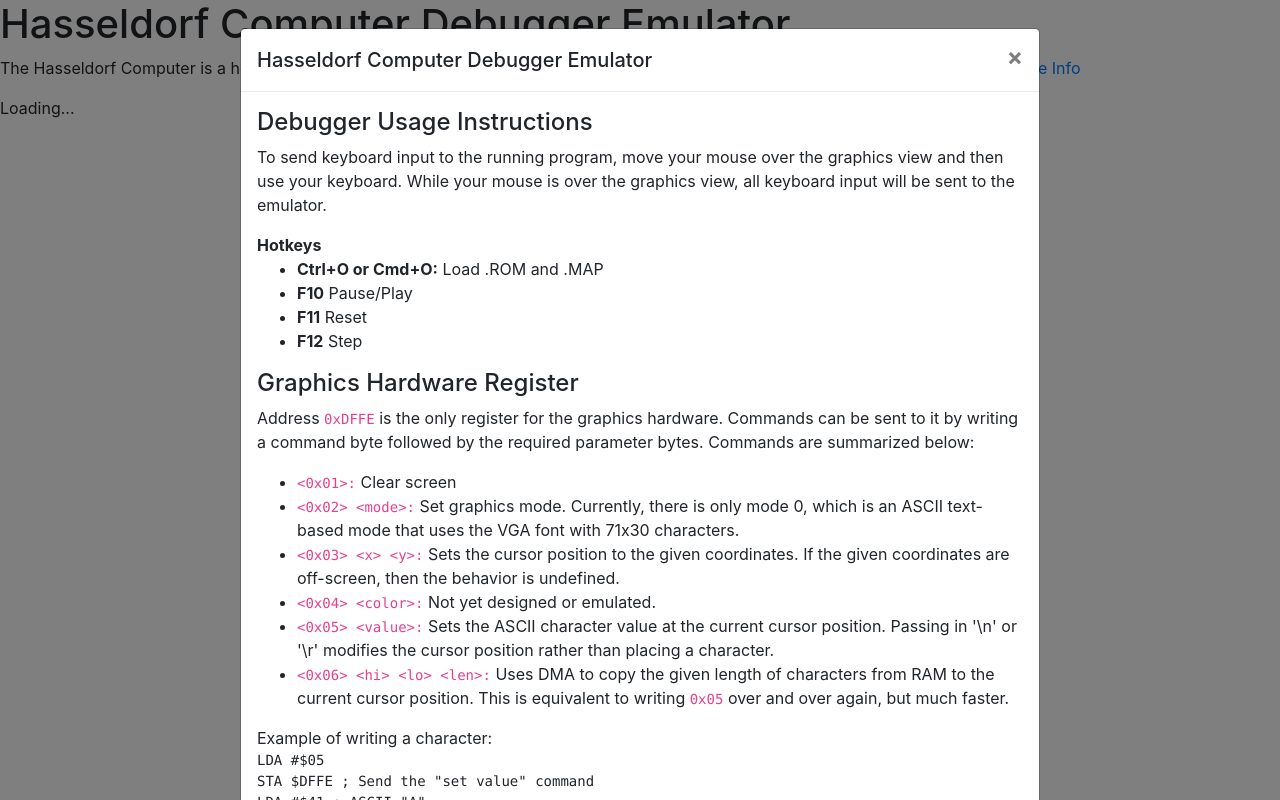
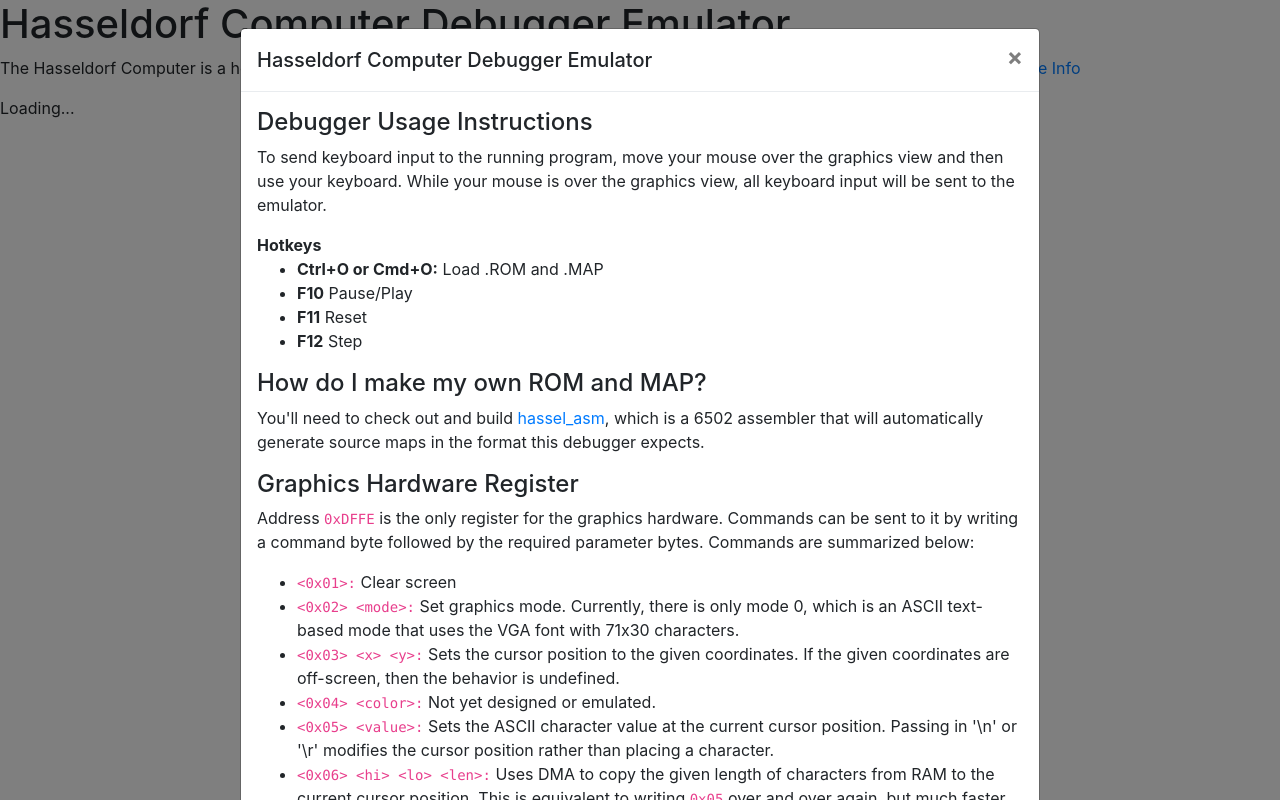
Before and after one commit to jdisanti/hassel_wasm_dbg, a React app in the folder web/: page / in a window 1280 px wide. Both pictures are taken after a click on the link "More Info". Built offline with nearby package versions, Linux system fonts and the light colour scheme; no server answers; the HTML template or start-up script is replaced by a standard one.

Commit message:
Add information about making a custom ROM/MAP

```diff
--- a/web/src/components/MoreInfo.tsx
+++ b/web/src/components/MoreInfo.tsx
@@ -45,6 +45,11 @@ export default class MoreInfo extends React.Component<MoreInfoProps, any> {
                         <li><strong>F11</strong> Reset</li>
                         <li><strong>F12</strong> Step</li>
                     </ul>
+
+                    <h4>How do I make my own ROM and MAP?</h4>
+
+                    <p>You'll need to check out and build <a href="https://github.com/jdisanti/hassel_asm" target="_blank">hassel_asm</a>,
+                    which is a 6502 assembler that will automatically generate source maps in the format this debugger expects.</p>
 
                     <h4>Graphics Hardware Register</h4>
 
```
